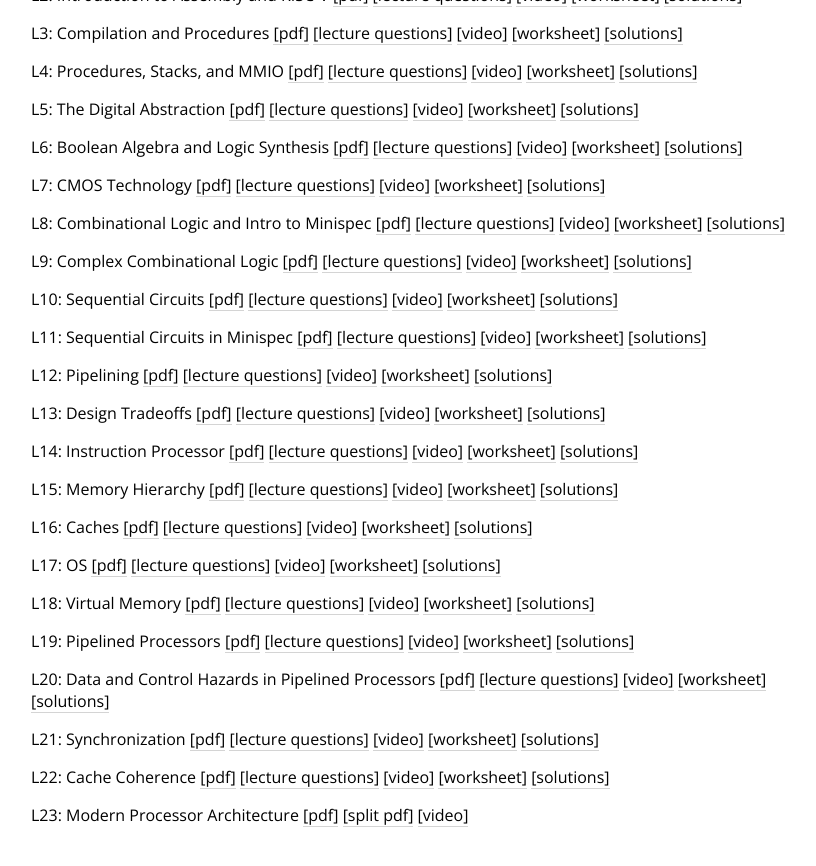
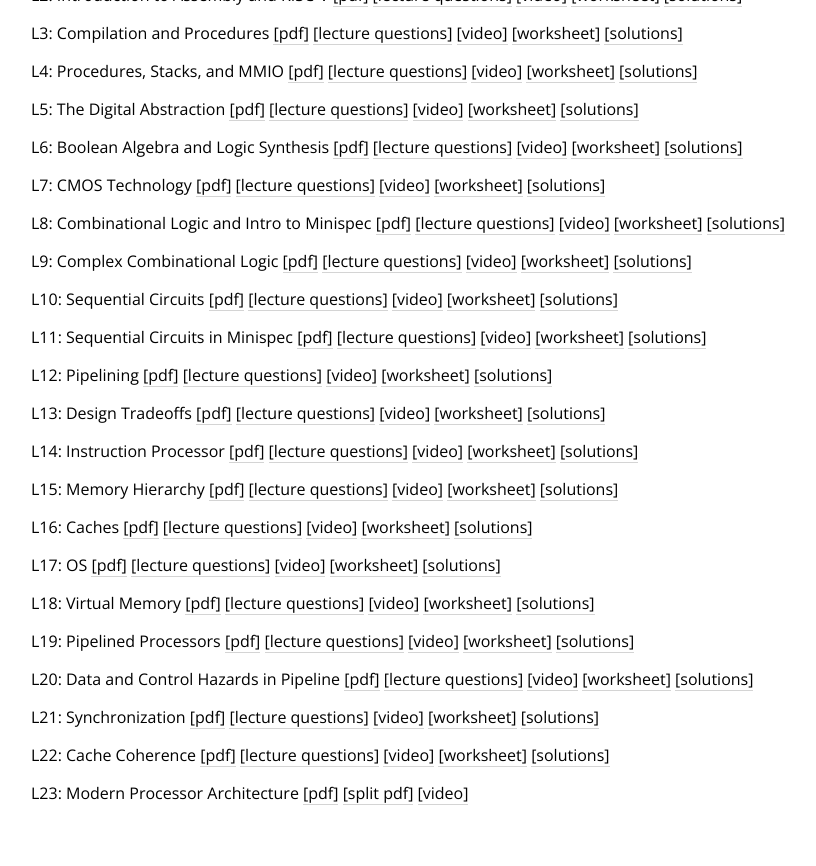
Before and after one commit to chenxuhao/chenxuhao.github.io, a Jekyll site: the page computer-organization/index.html, which Jekyll copies as it is, in a window 1280 px wide and 900 px high, scrolled down 1338 px. Shown: the top 866 px of the window, without its empty margins (249-1065 px from the left). Built offline with Jekyll 4.4.1, drawn with Linux system fonts in a browser that asks for light colours.

Commit message:
update co index

```diff
--- a/computer-organization/index.html
+++ b/computer-organization/index.html
@@ -151,7 +151,7 @@ worth 20 points.</p>
 <p>L17: OS <a href="lectures/L17.pdf">[pdf]</a> <a href="lectures/questions/L17">[lecture questions]</a> <a href="https://www.dropbox.com/sh/685rqluhojgtw1i/AAAU_jeQJ0rBOs_QyN4IJ16-a?dl=0&amp;preview=6.004-2022-Apr-12-Tue.mp4">[video]</a> <a href="lectures/L17.worksheet.pdf">[worksheet]</a> <a href="lectures/L17.ws_solutions.pdf">[solutions]</a></p>
 <p>L18: Virtual Memory <a href="lectures/L18.pdf">[pdf]</a> <a href="lectures/questions/L18">[lecture questions]</a> <a href="https://www.dropbox.com/sh/685rqluhojgtw1i/AAAU_jeQJ0rBOs_QyN4IJ16-a?dl=0&amp;preview=6.004-2022-Apr-14-Thu.mp4">[video]</a> <a href="lectures/L18.worksheet.pdf">[worksheet]</a> <a href="lectures/L18.ws_solutions.pdf">[solutions]</a></p>
 <p>L19: Pipelined Processors <a href="lectures/L19.pdf">[pdf]</a> <a href="lectures/questions/L19">[lecture questions]</a> <a href="https://www.dropbox.com/sh/685rqluhojgtw1i/AAAU_jeQJ0rBOs_QyN4IJ16-a?dl=0&amp;preview=6.004-2022-Apr-19-Tue.mp4">[video]</a> <a href="lectures/L19.worksheet.pdf">[worksheet]</a> <a href="lectures/L19.ws_solutions.pdf">[solutions]</a></p>
-<p>L20: Data and Control Hazards in Pipelined Processors <a href="lectures/L20.pdf">[pdf]</a> <a href="lectures/questions/L20">[lecture questions]</a> <a href="https://www.dropbox.com/sh/685rqluhojgtw1i/AAAU_jeQJ0rBOs_QyN4IJ16-a?dl=0&amp;preview=6.004-2022-Apr-21-Thu.mp4">[video]</a> <a href="lectures/L20.worksheet.pdf">[worksheet]</a> <a href="lectures/L20.ws_solutions.pdf">[solutions]</a></p>
+<p>L20: Data and Control Hazards in Pipeline <a href="lectures/L20.pdf">[pdf]</a> <a href="lectures/questions/L20">[lecture questions]</a> <a href="https://www.dropbox.com/sh/685rqluhojgtw1i/AAAU_jeQJ0rBOs_QyN4IJ16-a?dl=0&amp;preview=6.004-2022-Apr-21-Thu.mp4">[video]</a> <a href="lectures/L20.worksheet.pdf">[worksheet]</a> <a href="lectures/L20.ws_solutions.pdf">[solutions]</a></p>
 <p>L21: Synchronization <a href="lectures/L21.pdf">[pdf]</a> <a href="lectures/questions/L21">[lecture questions]</a> <a href="https://www.dropbox.com/sh/685rqluhojgtw1i/AAAU_jeQJ0rBOs_QyN4IJ16-a?dl=0&amp;preview=6.004-2022-Apr-26-Tue.mp4">[video]</a> <a href="lectures/L21.worksheet.pdf">[worksheet]</a> <a href="lectures/L21.ws_solutions.pdf">[solutions]</a></p>
 <p>L22: Cache Coherence <a href="lectures/L22.pdf">[pdf]</a> <a href="lectures/questions/L22">[lecture questions]</a> <a href="https://www.dropbox.com/sh/685rqluhojgtw1i/AAAU_jeQJ0rBOs_QyN4IJ16-a?dl=0&amp;preview=6.004-2022-Apr-28-Thu.mp4">[video]</a> <a href="lectures/L22.worksheet.pdf">[worksheet]</a> <a href="lectures/L22.ws_solutions.pdf">[solutions]</a></p>
 <p>L23: Modern Processor Architecture <a href="lectures/L23.pdf">[pdf]</a> <a href="lectures/L23split.pdf">[split pdf]</a> <a href="https://www.dropbox.com/sh/685rqluhojgtw1i/AAAU_jeQJ0rBOs_QyN4IJ16-a?dl=0&amp;preview=6.004-2022-May-03-Tue.mp4">[video]</a></p>
```
